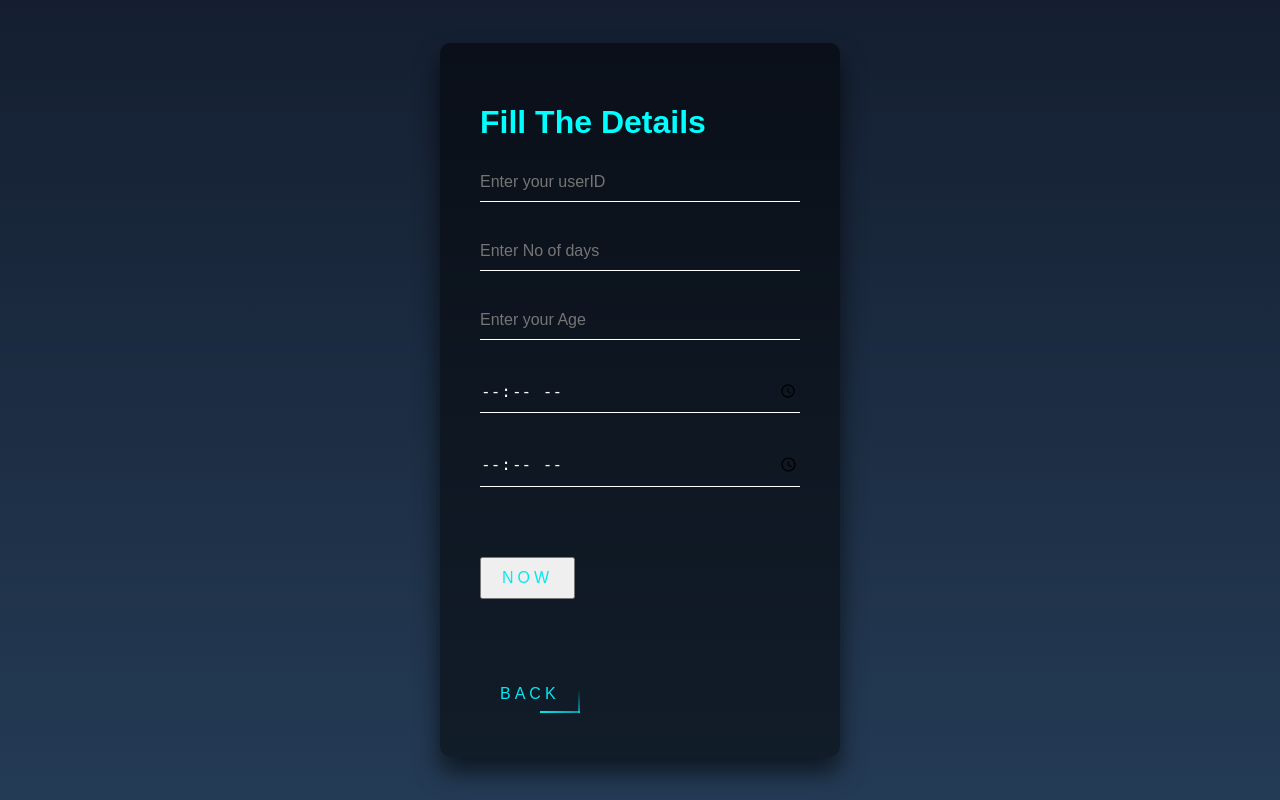
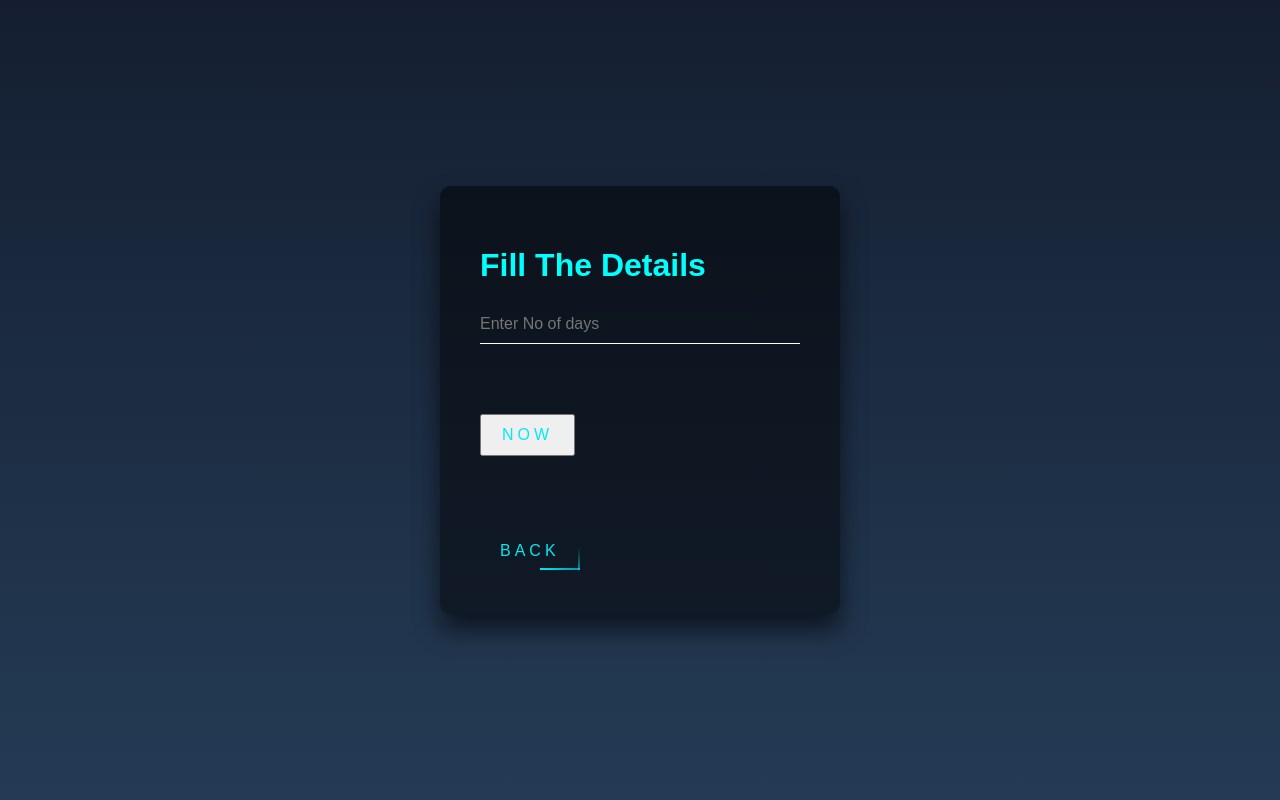
Before and after one commit to sasibudati/Car-Rental---Sasi, a Flask app: page /rent/1/1 in a window 1280 px wide. Run offline with Flask 3, Linux system fonts and the light colour scheme; some libraries are stand-ins or nearby versions.

Commit message:
Update rent.html

```diff
--- a/templates/rent.html
+++ b/templates/rent.html
@@ -275,28 +275,9 @@
 <body  onload="setRand()">
   <div class="login-box" >
     <h1 style="color:aqua">Fill The Details</h1>
-     <form action="{{ url_for('rent') }}" method="post" >
-
-      <div class="user-box">
-        <input type="hidden" name="rent_id" id="rand" required>
-        <input type="text" name="user_id" placeholder="Enter your userID"  required>
-        <input type="hidden" name="car_id" value="11" required>
-      </div>
-
+     <form action="{{ url_for('rent',carid=carid,price=price) }}" method="post" >
       <div class="user-box">
          <input type="text" placeholder="Enter No of days" name="no_of_days" required>
-      </div>
-
-      <div class="user-box">
-         <input type="text" placeholder="Enter your Age" name="age" required>
-      </div>
-
-      <div class="user-box">
-         <input type="time" placeholder="Enter Checkin time" name="checkin" required>
-      </div>
-
-      <div class="user-box">
-         <input type="time" placeholder="Enter Checkout time" name="checkout" required>
       </div>
       <button>
       <span></span>
```
